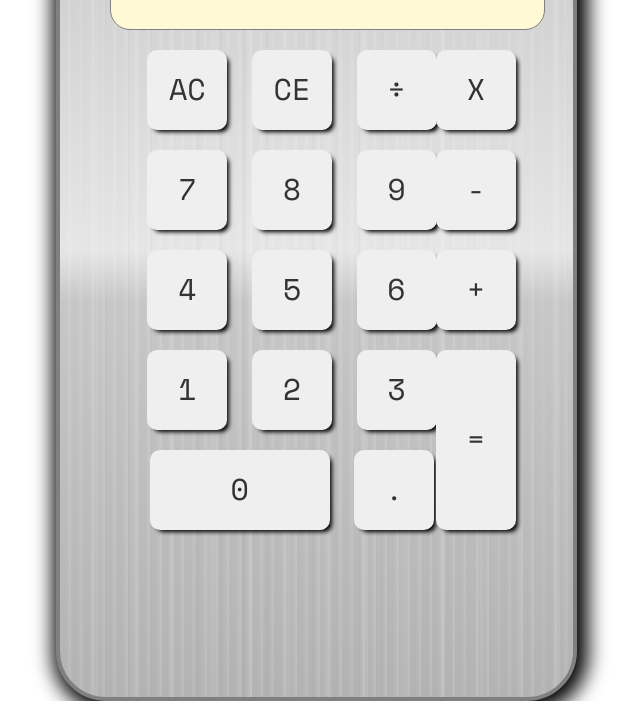
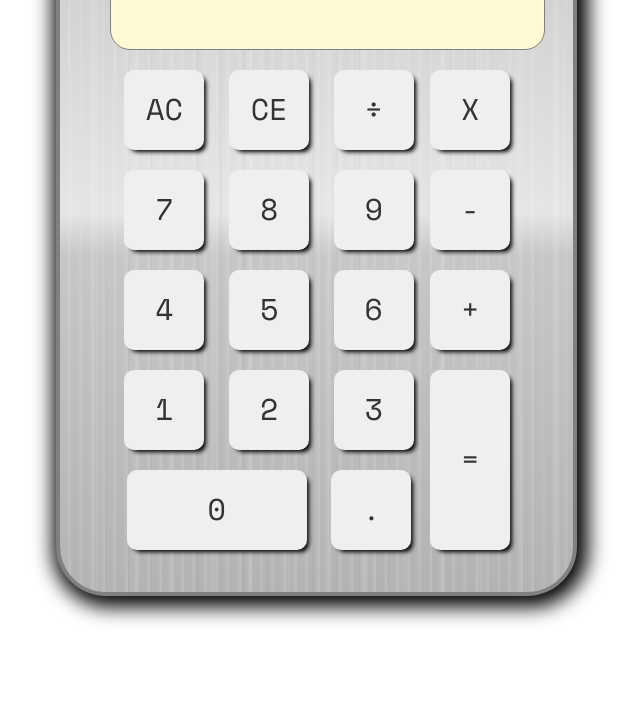
Before and after one commit to d-robertson/jsCalculator, a plain HTML site: page index.html in a window 1280 px wide. Shown: the part 149-850 px from the top of the page, without its empty margins (439-1079 px from the left). After the commit the page ends 800 px from the top, so only its background shows below. Drawn offline with nearby package versions, Linux system fonts and the light colour scheme.

Commit message:
dialed styles for gh-pages

```diff
--- a/styles.css
+++ b/styles.css
@@ -57,7 +57,7 @@ button:hover {
 
 .calculatorBody {
   margin-top: 0px;
-  height: 850px;
+  height: 725px;
   background-color: grey;
   border-radius: 50px;
   box-shadow: black 4px 4px 20px 7px;
@@ -65,7 +65,7 @@ button:hover {
 }
 
 .col-xs-2 {
-  margin-left: 0px;
+  margin-left: -14px;
   margin-right: 0px;
   padding-right: 0px;
   padding-left: 0px;
@@ -73,8 +73,8 @@ button:hover {
 
 .col-xs-7 {
   padding-right: 0px;
-  margin-right: -18px;
-  margin-left: 93px;
+  margin-right: 0px;
+  margin-left: 102px;
   padding-left: 0px;
 }
 
@@ -84,7 +84,7 @@ button:hover {
 
 .row {
   margin-right: -15px;
-  margin-left: -30px;
+  margin-left: -75px;
 }
 
 .menu {
@@ -115,3 +115,8 @@ button:hover {
 .bottom {
   margin-bottom: 50px;
 }
+
+.col-xs-12 {
+  margin-top: 20px;
+  margin-bottom: 20px;
+}
```
